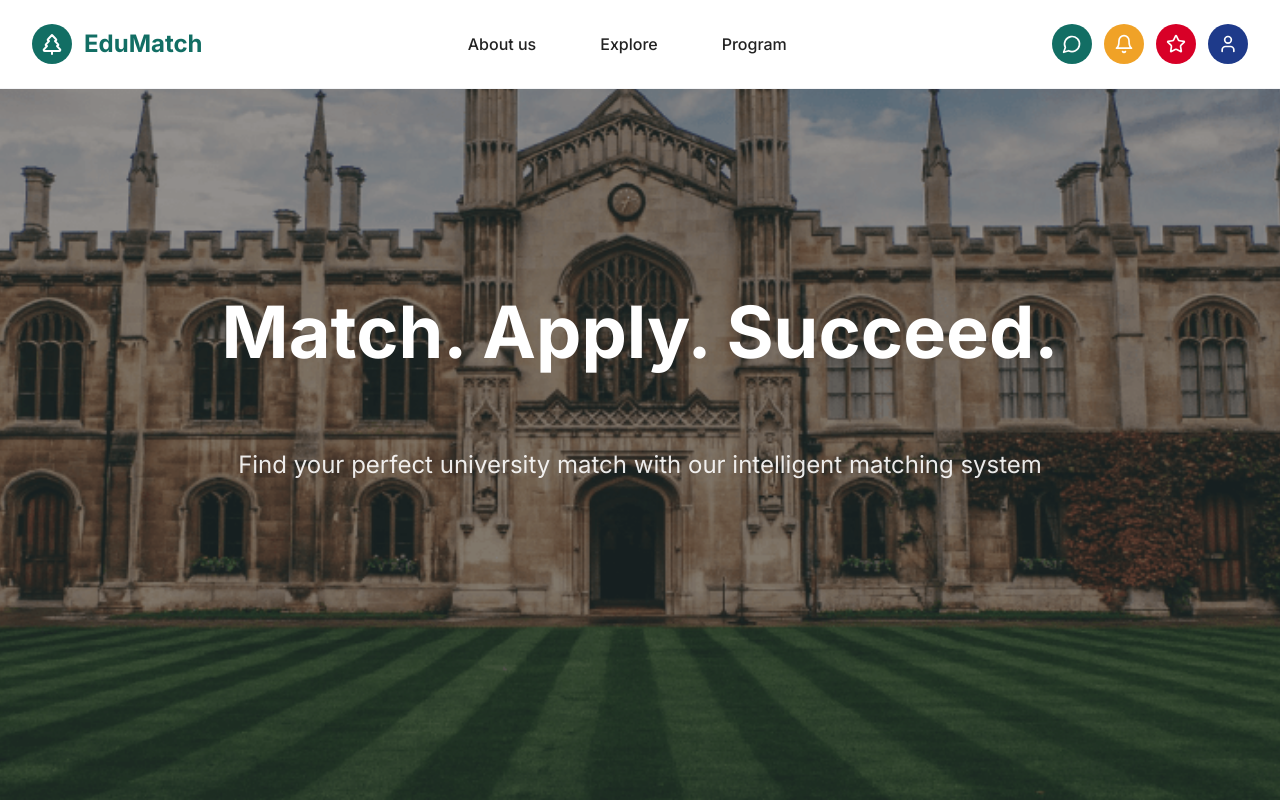
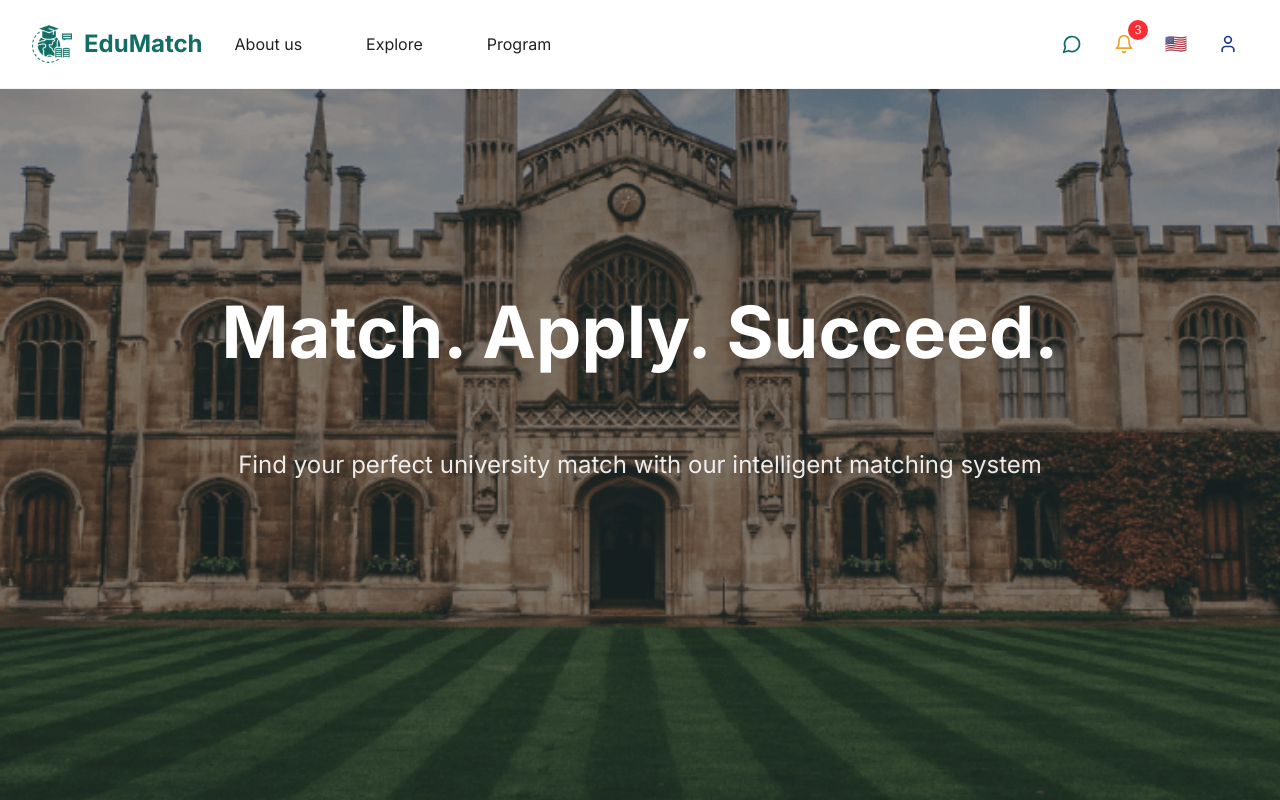
Before and after one commit to CAPSTONE-EduMatch/EduMatch-UI, a Next.js app: page / in a window 1280 px wide. Shown: the top 800 px of the page. Built offline with nearby package versions, Linux system fonts and the light colour scheme; no server answers.

Commit message:
feat(i18n): add internationality

```diff
--- /dev/null
+++ b/messages/en.json
@@ -0,0 +1,5 @@
+{
+	"explore": "Explore",
+	"about-us": "About us",
+	"program": "Program"
+}
--- /dev/null
+++ b/messages/vn.json
@@ -0,0 +1,5 @@
+{
+	"explore": "Khám phá",
+	"about-us": "Về chúng tôi",
+	"program": "Chương trình"
+}
--- a/next.config.js
+++ b/next.config.js
@@ -1,3 +1,7 @@
+import createNextIntlPlugin from "next-intl/plugin";
+
+const withNextIntl = createNextIntlPlugin();
+
 /** @type {import('next').NextConfig} */
 const nextConfig = {
 	// Amplify supports Next.js with API routes
@@ -21,4 +25,4 @@ const nextConfig = {
 	// },
 };
 
-module.exports = nextConfig;
+export default withNextIntl(nextConfig);
--- a/package.json
+++ b/package.json
@@ -80,6 +80,7 @@
 		"libphonenumber-js": "^1.12.22",
 		"lucide-react": "^0.454.0",
 		"next": "^13.5.11",
+		"next-intl": "^4.3.9",
 		"next-themes": "^0.4.6",
 		"nodemailer": "^7.0.5",
 		"prisma": "^6.13.0",
--- a/src/app/layout.tsx
+++ b/src/app/layout.tsx
@@ -2,7 +2,7 @@ import type { Metadata } from 'next'
 import { Inter } from 'next/font/google'
 import './globals.css'
 import { ConditionalLayout } from '@/components/layout/conditional-layout'
-
+import { NextIntlClientProvider } from 'next-intl'
 const inter = Inter({ subsets: ['latin'] })
 
 export const metadata: Metadata = {
@@ -18,7 +18,9 @@ export default function RootLayout({
 	return (
 		<html lang="en">
 			<body className={inter.className}>
-				<ConditionalLayout>{children}</ConditionalLayout>
+				<NextIntlClientProvider>
+					<ConditionalLayout>{children}</ConditionalLayout>
+				</NextIntlClientProvider>
 			</body>
 		</html>
 	)
--- a/src/components/layout/header.tsx
+++ b/src/components/layout/header.tsx
@@ -1,20 +1,37 @@
 'use client'
 
-import {
-	TreePine,
-	MessageCircle,
-	Bell,
-	Star,
-	User,
-	Menu,
-	X,
-} from 'lucide-react'
+import { TreePine, MessageCircle, Bell, User, Menu, X } from 'lucide-react'
+import Image from 'next/image'
 import { useState, useEffect } from 'react'
+import Logo from '../../../public/edumatch_logo.svg'
+import { useRouter, usePathname } from 'next/navigation'
+// import { useTranslate } from '@/hooks/useTranslate'
+import { useTranslations, useLocale } from 'next-intl'
 
 export function EduMatchHeader() {
+	const router = useRouter()
+	const pathname = usePathname()
+	const t = useTranslations()
+	const currentLocale = useLocale()
+
 	const [isVisible, setIsVisible] = useState(true)
 	const [lastScrollY, setLastScrollY] = useState(0)
 	const [isMobileMenuOpen, setIsMobileMenuOpen] = useState(false)
+	const [currentLanguage, setCurrentLanguage] = useState('EN')
+	const [isLanguageMenuOpen, setIsLanguageMenuOpen] = useState(false)
+	const [isNotificationOpen, setIsNotificationOpen] = useState(false)
+
+	// Initialize language from localStorage or current locale
+	useEffect(() => {
+		const savedLocale = localStorage.getItem('preferredLocale')
+		if (savedLocale) {
+			const languageDisplay = savedLocale === 'en' ? 'EN' : 'VI'
+			setCurrentLanguage(languageDisplay)
+		} else {
+			const languageDisplay = currentLocale === 'en' ? 'EN' : 'VI'
+			setCurrentLanguage(languageDisplay)
+		}
+	}, [currentLocale])
 
 	useEffect(() => {
 		const controlNavbar = () => {
@@ -38,18 +55,61 @@ export function EduMatchHeader() {
 		return () => window.removeEventListener('scroll', controlNavbar)
 	}, [lastScrollY])
 
+	useEffect(() => {
+		const handleClickOutside = (event: MouseEvent) => {
+			if (
+				isLanguageMenuOpen &&
+				!(event.target as Element).closest('.language-selector')
+			) {
+				setIsLanguageMenuOpen(false)
+			}
+			if (
+				isNotificationOpen &&
+				!(event.target as Element).closest('.notification-dropdown')
+			) {
+				setIsNotificationOpen(false)
+			}
+		}
+
+		document.addEventListener('mousedown', handleClickOutside)
+		return () => document.removeEventListener('mousedown', handleClickOutside)
+	}, [isLanguageMenuOpen, isNotificationOpen])
+
+	const handleLogoClick = () => {
+		router.push('/')
+	}
+
+	const handleChangeLanguage = (locale: string) => {
+		// Store the selected locale in cookies for server-side access
+		document.cookie = `preferredLocale=${locale}; path=/; max-age=${60 * 60 * 24 * 365}` // 1 year
+
+		// Also store in localStorage for client-side access
+		localStorage.setItem('preferredLocale', locale)
+
+		// Update the current language display
+		setCurrentLanguage(locale === 'en' ? 'EN' : 'VI')
+
+		// Refresh the page to apply the new locale
+		window.location.reload()
+	}
+
 	return (
 		<header
-			className={`w-full bg-[#ffffff] border-b border-gray-100 py-3 fixed top-0 left-0 right-0 z-50 transition-transform duration-300 ease-in-out ${
+			className={`w-full bg-[#ffffff] border-b border-gray-100 py-3 fixed top-0 left-0 right-0 z-50  transition-transform duration-300 ease-in-out ${
 				isVisible ? 'translate-y-0' : '-translate-y-full'
 			}`}
 		>
-			<div className="w-full px-2 sm:px-4 md:px-8 py-3 overflow-hidden">
+			<div className="w-full px-2 sm:px-4 md:px-8 py-3">
 				<div className="flex items-center justify-between w-full">
 					{/* Logo Section - positioned at most left */}
-					<div className="flex items-center gap-3">
-						<div className="w-8 h-8 sm:w-10 sm:h-10 bg-[#126e64] rounded-full flex items-center justify-center">
-							<TreePine className="w-5 h-5 sm:w-6 sm:h-6 text-white" />
+					<div className="flex items-center gap-8">
+						<div
+							onClick={handleLogoClick}
+							className="flex items-center gap-3 cursor-pointer hover:scale-105 transition-transform duration-300"
+						>
+							<div className="w-8 h-8 sm:w-10 sm:h-10  rounded-full flex items-center justify-center">
+								{/* <TreePine className="w-5 h-5 sm:w-6 sm:h-6 text-white" /> */}
+								<Image src={Logo} alt="Logo" width={60} height={60} />
 							</div>
 							<span className="text-xl sm:text-2xl font-bold text-[#126e64]">
 								EduMatch
@@ -60,44 +120,175 @@ export function EduMatchHeader() {
 						<nav className="hidden md:flex items-center gap-16">
 							<a
 								href="#"
-							className="text-[#222222] hover:text-[#126e64] font-medium transition-colors"
+								className="text-[#222222] hover:text-[#126e64]  transition-colors"
 							>
-							About us
+								{t('about-us')}
 							</a>
 							<a
 								href="#"
-							className="text-[#222222] hover:text-[#126e64] font-medium transition-colors"
+								className="text-[#222222] hover:text-[#126e64]  transition-colors"
 							>
-							Explore
+								{t('explore')}
+								{/* Explore */}
 							</a>
 							<a
 								href="#"
-							className="text-[#222222] hover:text-[#126e64] font-medium transition-colors"
+								className="text-[#222222] hover:text-[#126e64]  transition-colors"
 							>
-							Program
+								{t('program')}
 							</a>
 						</nav>
+					</div>
 
 					{/* Desktop Profile Icons - hidden on mobile */}
 					<div className="hidden md:flex items-center gap-3">
 						{/* Teal Chat Icon */}
-						<div className="w-10 h-10 bg-[#126e64] rounded-full flex items-center justify-center cursor-pointer hover:opacity-80 transition-opacity">
-							<MessageCircle className="w-5 h-5 text-white" />
+						<div className="w-10 h-10 rounded-full flex items-center justify-center cursor-pointer hover:bg-gray-200 transition-colors">
+							<MessageCircle className="w-5 h-5 text-[#126e64]" />
 						</div>
 
 						{/* Orange Bell Icon */}
-						<div className="w-10 h-10 bg-[#f0a227] rounded-full flex items-center justify-center cursor-pointer hover:opacity-80 transition-opacity">
-							<Bell className="w-5 h-5 text-white" />
+						<div className="relative notification-dropdown">
+							<div
+								className="w-10 h-10 rounded-full flex items-center justify-center cursor-pointer hover:bg-gray-200 transition-colors"
+								onClick={() => setIsNotificationOpen(!isNotificationOpen)}
+							>
+								<Bell className="w-5 h-5 text-[#f0a227]" />
+								{/* Badge số thông báo */}
+								<div className="absolute -top-1 -right-1 bg-red-500 text-white text-xs rounded-full w-5 h-5 flex items-center justify-center">
+									3
+								</div>
 							</div>
 
-						{/* Red Star Icon */}
-						<div className="w-10 h-10 bg-[#d80027] rounded-full flex items-center justify-center cursor-pointer hover:opacity-80 transition-opacity">
-							<Star className="w-5 h-5 text-white" />
+							{/* Notification Dropdown */}
+							{isNotificationOpen && (
+								<div className="absolute top-full right-0 mt-1 bg-white border border-gray-200 rounded-lg shadow-lg w-80 z-[99999]">
+									{/* Header */}
+									<div className="px-4 py-3 border-b border-gray-100 flex items-center justify-between">
+										<h3 className="text-sm font-semibold text-gray-700">
+											All messages
+										</h3>
+										{/* <button className="text-gray-400 hover:text-gray-600">
+											<svg
+												className="w-4 h-4"
+												fill="none"
+												stroke="currentColor"
+												viewBox="0 0 24 24"
+											>
+												<path
+													strokeLinecap="round"
+													strokeLinejoin="round"
+													strokeWidth={2}
+													d="M19 9l-7 7-7-7"
+												/>
+											</svg>
+										</button> */}
+									</div>
+
+									{/* Notifications List */}
+									<div className="max-h-96 overflow-y-auto">
+										{/* Contract amendment */}
+										<div className="px-4 py-3 hover:bg-gray-50 border-b border-gray-100">
+											<div className="flex items-start gap-3">
+												<div className="w-2 h-2 bg-[#126e64] rounded-full mt-2 flex-shrink-0"></div>
+												<div className="flex-1">
+													<h4 className="text-sm font-medium text-gray-800 mb-1">
+														Contract amendment
+													</h4>
+													<p className="text-xs text-gray-500 mb-2">
+														Ruhrallee 17, 1. OG, rechts
+														<br />
+														Nadine Müller
+													</p>
+												</div>
+												<span className="text-xs text-gray-400">2:32pm</span>
+											</div>
+										</div>
+
+										{/* Cancellation */}
+										<div className="px-4 py-3 hover:bg-gray-50 border-b border-gray-100">
+											<div className="flex items-start gap-3">
+												<div className="w-2 h-2 bg-[#126e64] rounded-full mt-2 flex-shrink-0"></div>
+												<div className="flex-1">
+													<h4 className="text-sm font-medium text-gray-800 mb-1">
+														Cancellation
+													</h4>
+													<p className="text-xs text-gray-500 mb-2">
+														Ruhrallee 17, 1. OG, rechts
+														<br />
+														Nadine Müller
+													</p>
+												</div>
+												<span className="text-xs text-gray-400">Yesterday</span>
+											</div>
+										</div>
+
+										{/* Water damage */}
+										<div className="px-4 py-3 hover:bg-gray-50">
+											<div className="flex items-start gap-3">
+												<div className="w-2 h-2 bg-[#126e64] rounded-full mt-2 flex-shrink-0"></div>
+												<div className="flex-1">
+													<h4 className="text-sm font-medium text-gray-800 mb-1">
+														Water damage
+													</h4>
+													<p className="text-xs text-gray-500 mb-2">
+														Ruhrallee 17, 1. OG, rechts
+														<br />
+														Nadine Müller
+													</p>
+												</div>
+												<span className="text-xs text-gray-400">
+													3 days ago
+												</span>
+											</div>
+										</div>
+									</div>
+								</div>
+							)}
+						</div>
+
+						{/* Language Selector */}
+						<div className="relative language-selector">
+							<div
+								className="w-10 h-10  rounded-full flex items-center justify-center cursor-pointer hover:bg-gray-200 transition-colors"
+								onClick={() => setIsLanguageMenuOpen(!isLanguageMenuOpen)}
+								title="Select Language"
+							>
+								<span className="text-lg">
+									{currentLanguage === 'EN' ? '🇺🇸' : '🇻🇳'}
+								</span>
+							</div>
+
+							{/* Language Dropdown */}
+							{isLanguageMenuOpen && (
+								<div className="absolute top-full right-0 mt-1 bg-white border border-gray-200 rounded-lg shadow-lg py-2 min-w-[140px] z-[99999]">
+									<div
+										className="flex items-center gap-3 px-3 py-2 hover:bg-gray-100 cursor-pointer"
+										onClick={() => {
+											handleChangeLanguage('en')
+											setIsLanguageMenuOpen(false)
+										}}
+									>
+										<span className="text-lg">🇺🇸</span>
+										<span className="text-sm text-gray-700">English</span>
+									</div>
+									<div
+										className="flex items-center gap-3 px-3 py-2 hover:bg-gray-100 cursor-pointer"
+										onClick={() => {
+											handleChangeLanguage('vn')
+											setIsLanguageMenuOpen(false)
+										}}
+									>
+										<span className="text-lg">🇻🇳</span>
+										<span className="text-sm text-gray-700">Vietnamese</span>
+									</div>
+								</div>
+							)}
 						</div>
 
 						{/* Dark Blue User Icon */}
-						<div className="w-10 h-10 bg-[#1e3a8a] rounded-full flex items-center justify-center cursor-pointer hover:opacity-80 transition-opacity">
-							<User className="w-5 h-5 text-white" />
+						<div className="w-10 h-10 bg flex items-center justify-center cursor-pointer hover:bg-gray-200 transition-colors">
+							<User className="w-5 h-5 text-[#1e3a8a]" />
 						</div>
 					</div>
 
@@ -125,33 +316,60 @@ export function EduMatchHeader() {
 						<nav className="space-y-3">
 							<a
 								href="#"
-								className="block text-[#222222] hover:text-[#126e64] font-medium transition-colors py-2"
+								className="block text-[#222222] hover:text-[#126e64]  transition-colors py-2"
 								onClick={() => setIsMobileMenuOpen(false)}
 							>
 								About us
 							</a>
 							<a
 								href="#"
-								className="block text-[#222222] hover:text-[#126e64] font-medium transition-colors py-2"
+								className="block text-[#222222] hover:text-[#126e64]  transition-colors py-2"
 								onClick={() => setIsMobileMenuOpen(false)}
 							>
+								{/* {t('explore')} */}
 								Explore
+							</a>
+							<a
+								href="#"
+								className="text-[#222222] hover:text-[#126e64]  transition-colors"
+							>
+								Program
 							</a>
 						</nav>
 
 						{/* Mobile Profile Icons */}
 						<div className="flex items-center gap-3 pt-4 border-t border-gray-100">
-							<div className="w-10 h-10 bg-[#126e64] rounded-full flex items-center justify-center cursor-pointer hover:opacity-80 transition-opacity">
-								<MessageCircle className="w-5 h-5 text-white" />
+							<div className="w-10 h-10 rounded-full flex items-center justify-center cursor-pointer hover:bg-gray-200 transition-colors">
+								<MessageCircle className="w-5 h-5 text-[#126e64]" />
 							</div>
-							<div className="w-10 h-10 bg-[#f0a227] rounded-full flex items-center justify-center cursor-pointer hover:opacity-80 transition-opacity">
-								<Bell className="w-5 h-5 text-white" />
+
+							{/* Orange Bell Icon */}
+							<div className="relative notification-dropdown">
+								<div
+									className="w-10 h-10 rounded-full flex items-center justify-center cursor-pointer hover:bg-gray-200 transition-colors"
+									onClick={() => setIsNotificationOpen(!isNotificationOpen)}
+								>
+									<Bell className="w-5 h-5 text-[#f0a227]" />
+									{/* Badge số thông báo */}
+									<div className="absolute -top-1 -right-1 bg-red-500 text-white text-xs rounded-full w-5 h-5 flex items-center justify-center">
+										3
 									</div>
-							<div className="w-10 h-10 bg-[#d80027] rounded-full flex items-center justify-center cursor-pointer hover:opacity-80 transition-opacity">
-								<Star className="w-5 h-5 text-white" />
 								</div>
-							<div className="w-10 h-10 bg-[#1e3a8a] rounded-full flex items-center justify-center cursor-pointer hover:opacity-80 transition-opacity">
-								<User className="w-5 h-5 text-white" />
+							</div>
+							<div
+								className="w-10 h-10 rounded-full flex items-center justify-center cursor-pointer hover:bg-gray-200 transition-colors"
+								onClick={() => {
+									const newLocale = currentLanguage === 'EN' ? 'vn' : 'en'
+									handleChangeLanguage(newLocale)
+								}}
+								title={`Switch to ${currentLanguage === 'EN' ? 'Vietnamese' : 'English'}`}
+							>
+								<span className="text-lg">
+									{currentLanguage === 'EN' ? '🇺🇸' : '🇻🇳'}
+								</span>
+							</div>
+							<div className="w-10 h-10 rounded-full flex items-center justify-center cursor-pointer hover:bg-gray-200 transition-colors">
+								<User className="w-5 h-5 text-[#1e3a8a]" />
 							</div>
 						</div>
 					</div>
```
Also changed, not shown: src/i18n/request.ts (added, +18 -0 lines), public/edumatch_logo.svg (added). Lines whose indentation alone changed are shown as unchanged.
